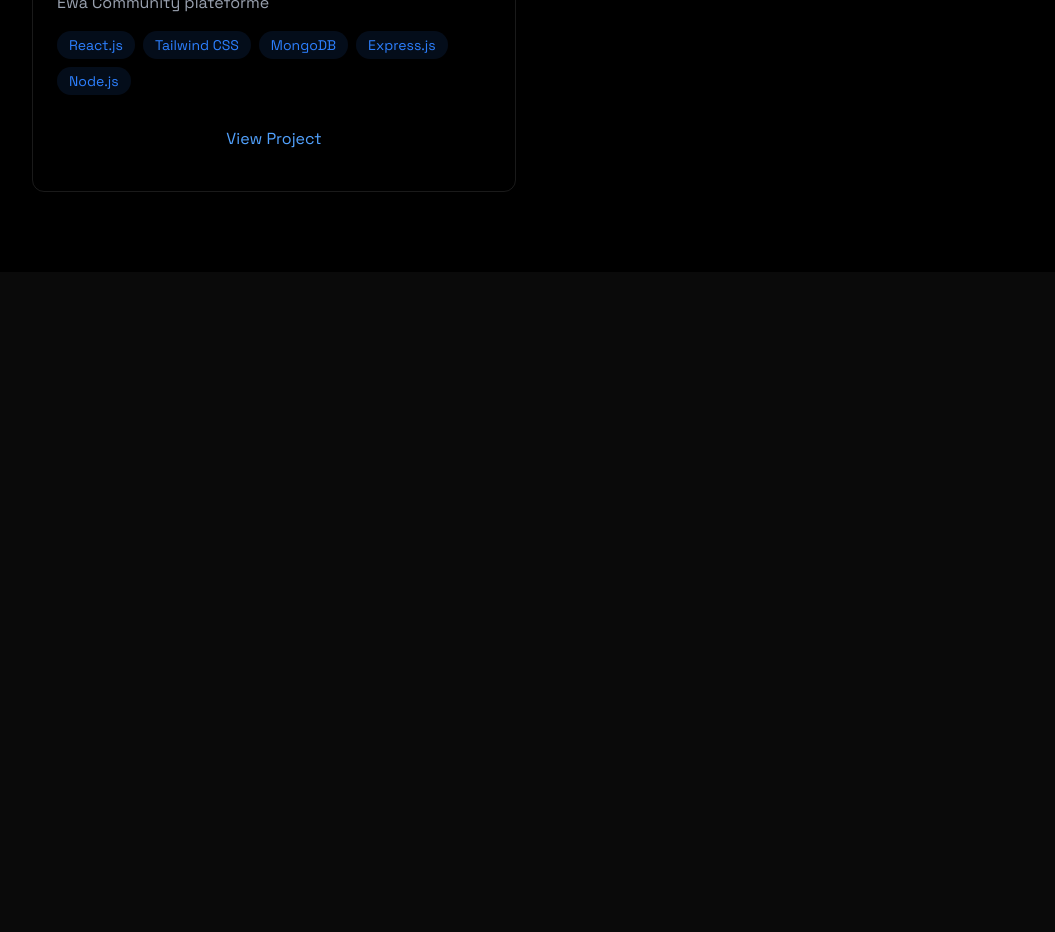
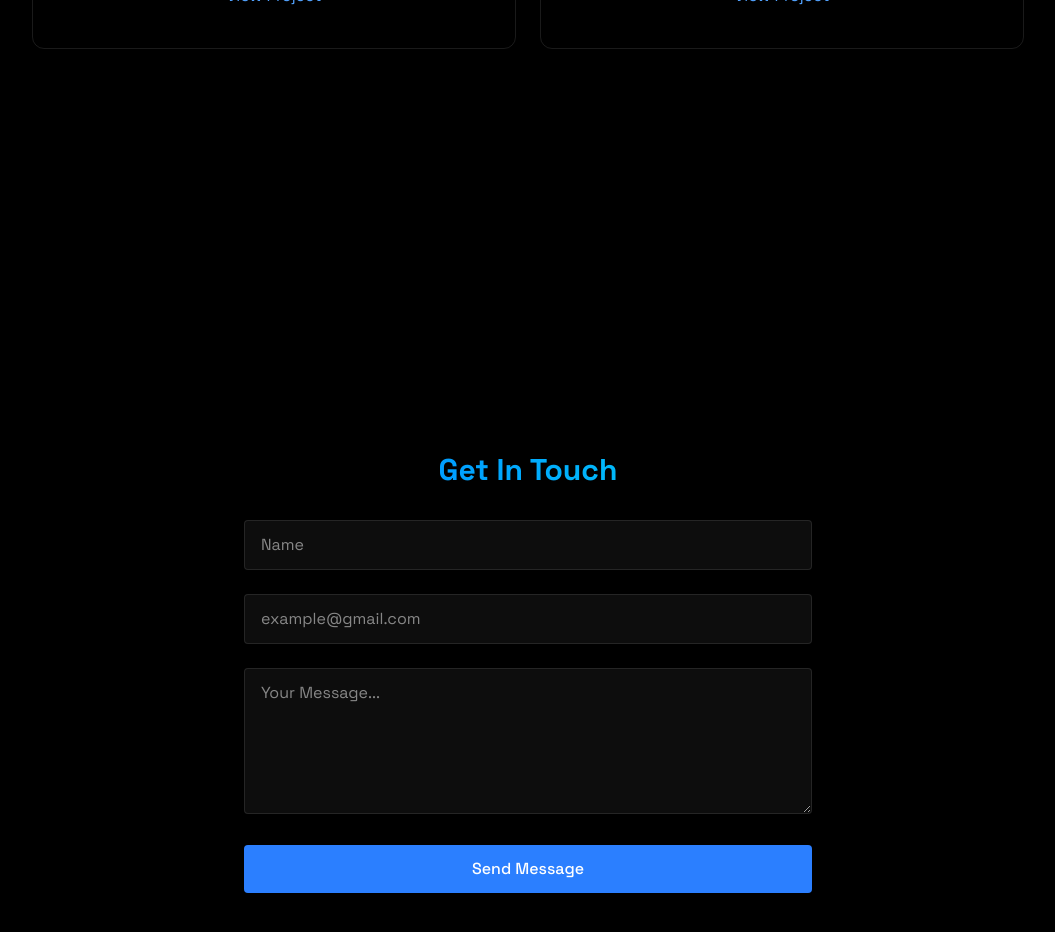
Before and after one commit to zahraelfrouah/Zahra.Portfolio, a React (Vite) app: page / in a window 1280 px wide. Shown: the part 2140-3072 px from the top of the page, without its empty margins (112-1167 px from the left). Before the commit the page ends 2412 px from the top, so only its background shows below. Built offline with nearby package versions, Linux system fonts and the light colour scheme.

Commit message:
add Contact section and integrate it into App component

```diff
--- a/src/App.jsx
+++ b/src/App.jsx
@@ -7,6 +7,7 @@
 import { Home } from "./components/sections/Home";
 import { About } from "./components/sections/About";
 import { Projects } from "./components/sections/Projects";
+import { Contact } from "./components/sections/Contact";
 
 function App() {
   const [isLoaded, setIsLoaded] = useState(false);
@@ -24,6 +25,7 @@
         <Home />
         <About />
         <Projects />
+        <Contact />
       </div>
     </>
   );
--- a/src/components/sections/Contact.jsx
+++ b/src/components/sections/Contact.jsx
@@ -0,0 +1,95 @@
+import { RevealOnScroll } from "../RevealOnScroll";
+import emailjs from "emailjs-com";
+import { useState } from "react";
+
+export const Contact = () => {
+  const [formData, setFormData] = useState({
+    name: "",
+    email: "",
+    message: "",
+  });
+
+
+
+  const handleSubmit = (e) => {
+    e.preventDefault();
+    emailjs
+      .sendForm(import.meta.env.VITE_SERVICE_ID, import.meta.env.VITE_TEMPLATE_ID, e.target, import.meta.env.VITE_PUBLIC_KEY)
+      .then((result) => {
+        alert("Message sent successfully!");
+        setFormData({
+          name: "",
+          email: "",
+          message: "",
+        });
+      })
+      .catch(() => alert("Error sending message!,Please try again"));
+  };
+  return (
+    <section
+      id="contact"
+      className="min-h-screen flex items-center justify-center py-20"
+    >
+      <RevealOnScroll>
+        <div className="px-4 w-150">
+          <h2 className="text-3xl font-bold mb-8 bg-gradient-to-r from-blue-500 to-cyan-400 bg-clip-text text-transparent text-center">
+            {" "}
+            Get In Touch
+          </h2>
+          <form className="space-y-6" onSubmit={handleSubmit}>
+            <div className="relative">
+              <input
+                type="text"
+                id="name"
+                name="name"
+                required
+                value={formData.name}
+                className="w-full bg-white/5 border border-white/10 rounded px-4 py-3 text-white transition focus:outline-none focus:border-blue-500 focus:bg-blue-500/5"
+                placeholder="Name"
+                onChange={(e) =>
+                  setFormData({ ...formData, name: e.target.value })
+                }
+              />
+            </div>
+
+            <div className="relative">
+              <input
+                type="email"
+                id="email"
+                name="email"
+                required
+                value={formData.email}
+                className="w-full bg-white/5 border border-white/10 rounded px-4 py-3 text-white transition focus:outline-none focus:border-blue-500 focus:bg-blue-500/5"
+                placeholder="example@gmail.com"
+                onChange={(e) =>
+                  setFormData({ ...formData, email: e.target.value })
+                }
+              />
+            </div>
+
+            <div className="relative">
+              <textarea
+                id="message"
+                name="message"
+                required
+                rows={5}
+                value={formData.message}
+                className="w-full bg-white/5 border border-white/10 rounded px-4 py-3 text-white transition focus:outline-none focus:border-blue-500 focus:bg-blue-500/5"
+                placeholder="Your Message..."
+                onChange={(e) =>
+                  setFormData({ ...formData, message: e.target.value })
+                }
+              />
+            </div>
+            <button
+              type="submit"
+              className="w-full bg-blue-500 text-white py-3 px-6 rounded font-medium transition relative overflow-hidden hover:-translate-y-0.5 hover:shadow-[0_0_15px_rgba(59 ,130 ,246,0.4)]"
+            >
+              Send Message
+            </button>
+          </form>
+        </div>
+      </RevealOnScroll>
+    </section>
+  );
+};
--- a/src/components/sections/Projects.jsx
+++ b/src/components/sections/Projects.jsx
@@ -81,39 +81,7 @@
             </div>
           </div>
 
-          <div className="p-6 rounded-xl border border-white/10 hover:-translate-y-1 hover:border-blue-500/30 hover:shadow-[0_2px_8px_rgba(59,130,246,0.2)] transition">
-            <h3 className="text-xl font-bold mb-2">EWA COM²</h3>
-            <p className="text-gray-400 mb-4">
-            Ewa Community plateforme
-            </p>
-            <div className="flex flex-wrap gap-2 mb-4">
-              {[
-                "React.js",
-                "Tailwind CSS",
-                "MongoDB",
-                "Express.js",
-                "Node.js",
-              ].map((tech, key) => (
-                <span
-                  key={key}
-                  className="bg-blue-500/10 text-blue-500 py-1 px-3 rounded-full text-sm hover:bg-blue-500/20 hover:shadow-[0_2px_8px_rgba(59,130,246,0.1)] transition-all"
-                >
-                  {tech}
-                </span>
-              ))}
-            </div>
-            <div className="flex justify-center items-center ">
-              <a
-                href="https://next-ewa.vercel.app/"
-                target="_blank"
-                rel="noopener noreferrer"
-                className="text-blue-400 hover:text-blue-300 transition-colors my-4"
-              >
-                {" "}
-                View Project {" "}
-              </a>
-            </div>
-          </div>
+
         </div>
       </div>
       </RevealOnScroll>
```
Also changed, not shown: 1 other file (tests, documents, lock files or other folders).
